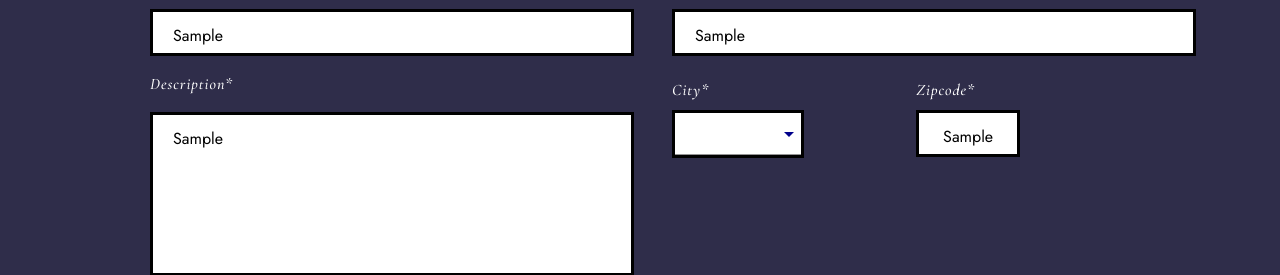
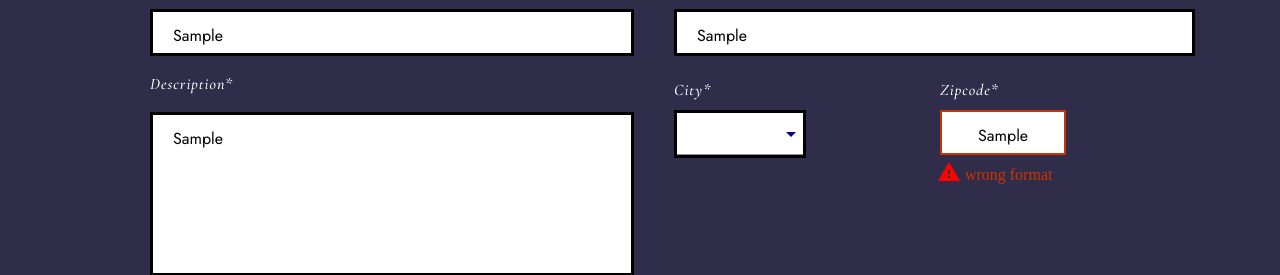
Before and after one commit to Mariie97/Capstone-QWERTY-Dev-Solutions-Team, a React (Create React App) app in the folder parapido-gui/: page /jobcreation in a window 1280 px wide. Both pictures are taken after typing "Sample", "Sample", "Sample", "Sample" into the empty fields and a click on the button "CREATE". Shown: the part 257-532 px from the top of the page. Built offline with nearby package versions, Linux system fonts and the light colour scheme; no server answers.

Commit message:
worked on 4 validations and finished them

```diff
--- a/parapido-gui/src/Components/JobCreation.js
+++ b/parapido-gui/src/Components/JobCreation.js
@@ -24,8 +24,8 @@ export class JobCreation extends Component {
             availableDays_chips: createRef(),
             titleError: undefined,
             streetError: undefined,
-            // descriptionError: undefined,
-            // zipcodeError: undefined,
+            descriptionError: undefined,
+            zipcodeError: undefined,
             // priceError: undefined,
             // change_cityError: undefined,
             // change_categoryError: undefined,
@@ -42,6 +42,8 @@ export class JobCreation extends Component {
 
         this.validateTitle = this.validateTitle.bind(this);
         this.validateStreet = this.validateStreet.bind(this);
+        this.validateDescription = this.validateDescription.bind(this);
+        this.validateZipcode = this.validateZipcode.bind(this);
     }
 
     componentDidMount() {
@@ -55,12 +57,13 @@ export class JobCreation extends Component {
 
         // const price_regex = new RegExp("^[0-9][0-9][0-9].[0-9][0-9]$");
 
+
         const {name, value} = event.target;
         if(name === "title" && value.length <= 500){
             this.setState({[name]:value});}
         else if(name === "street" && value.length <=30 ){this.setState({[name]:value});}
         else if(name === "description" && value.length <= 500){this.setState({[name]:value});}
-        else if(name === "zipcode" && value.length <= 5 && !isNaN(value)){this.setState({[name]:value});}
+        else if(name === "zipcode"){this.setState({[name]:value});}
         // else if(name ==="price" && price_regex.test(value)=== false){
         else if(name === "price"){
             const format_price = value.replaceAll(',','')
@@ -73,11 +76,14 @@ export class JobCreation extends Component {
 
     handleCreateClick(){
 
+        this.validateTitle();
+        this.validateStreet();
+        this.validateDescription();
+        this.validateZipcode();
+
+        console.log(this.state.zipcode.length)
         const { title, street, description, zipcode, price, change_city,
         change_category, availableDays_chips } = this.state
-
-
-
 
         console.log(price, "price")
 
@@ -154,7 +160,13 @@ export class JobCreation extends Component {
 
                         <label className="label-job-creation"> Description* </label>
                         <textarea className="input-2-job-creation" type="text" id="description" name="description" placeholder="Description"
-                        onChange={this.handleChange}></textarea>
+                        onChange={this.handleChange} onBlur={this.validateDescription}></textarea>
+                         {this.state.descriptionError !== undefined &&
+                            <div className="required-field-job-creation">
+                            <ReportProblemIcon style={report} /> {this.state.descriptionError}
+                            </div>
+                        }
+
                     </div>
                     <div className="big-flexbox-for-3-flexbox-containers-job-creation">
                         <label className="label-job-creation"> Street* </label>
@@ -177,7 +189,12 @@ export class JobCreation extends Component {
                             <div>
                                 <label className="label-job-creation"> Zipcode* </label>
                                 <input className="input-3-job-creation" type="text" id="zipcode" name="zipcode" placeholder="Zipcode"
-                                onChange={this.handleChange}></input>
+                                 onChange={this.handleChange} onBlur={this.validateZipcode}></input>
+                                 {this.state.zipcodeError !== undefined &&
+                                    <div className="required-field-2-job-creation">
+                                    <ReportProblemIcon style={report} /> {this.state.zipcodeError}
+                                    </div>
+                                 }
                             </div>
                         </div>
                     </div>
@@ -260,7 +277,53 @@ export class JobCreation extends Component {
         return true;
     }
 
+    validateDescription(){
+        if (this.state.description.length === 0) {
+            this.setState({
+
+                descriptionError: "This field is required"
+            })
+            document.querySelector('.input-2-job-creation').style.cssText = 'border: 2px solid #cc3300;';
+            return false;
+        }
+
+        document.querySelector('.input-2-job-creation').style.cssText = 'border: 3x solid black;';
+
+        this.setState({
+            descriptionError: undefined
+        })
+        return true;
+    }
+
+    validateZipcode(){
+        if (this.state.zipcode.length === 0) {
+            this.setState({
+
+                zipcodeError: "This field is required"
+            })
+            document.querySelector('.input-3-job-creation').style.cssText = 'border: 2px solid #cc3300;';
+            return false;
+        }
+        else if (!isNaN(this.state.zipcode) === false || (this.state.zipcode.length < 5) || this.state.zipcode.length >= 6){
+            this.setState({
+                zipcodeError: "wrong format"
+            })
+
+            document.querySelector('.input-3-job-creation').style.cssText = 'border: 2px solid #cc3300;';
+
+            return false;
+        }
+
+        document.querySelector('.input-3-job-creation').style.cssText = 'border: 3x solid black;';
+
+        this.setState({
+            zipcodeError: undefined
+        })
+        return true;
+    }
 }
+
+
 
 
 
--- a/parapido-gui/src/Layouts/JobCreation.css
+++ b/parapido-gui/src/Layouts/JobCreation.css
@@ -129,7 +129,8 @@
 	justify-content: space-between;
 	gap: 30%;
 	line-height: 2.5;
-	margin-top: 6px
+	margin-top: 6px;
+	width:120%
 }
 
 .input-3-job-creation{
@@ -146,10 +147,11 @@
 	width: 80%;
 	text-align: center;
 	display: block;
-	width: 80%;
+	width: 70%;
 	white-space: nowrap;
 	overflow: hidden;
-	text-overflow: ellipsis
+	text-overflow: ellipsis;
+	margin-bottom: 8px;
 }
 
 .input-3-job-creation:focus{
@@ -333,4 +335,14 @@
 	color: #cc3300;
 	position: relative;
 	bottom: 8px;
+	left: -3px;
 }
+
+.required-field-2-job-creation {
+	font-family: "Times New Roman";
+	color: #cc3300;
+	position: relative;
+	bottom: 8px;
+	left: -3px;
+	margin-top: 8px;
+}
```
